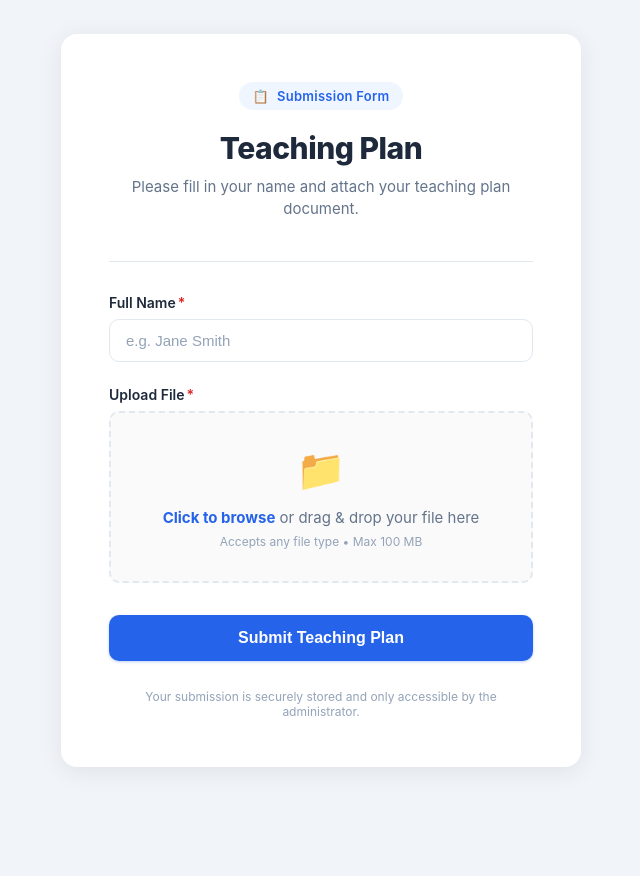
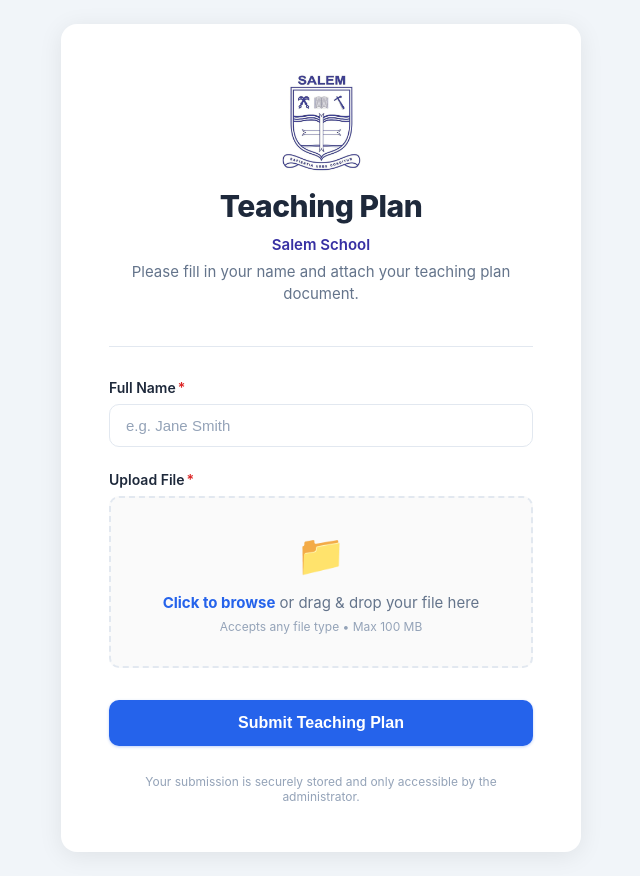
Before and after one commit to SenanuAmetame/teaching-plan-form, a website: page public/index.html in a window 1280 px wide. Shown: the whole page, without its empty margins (319-959 px from the left). Before the commit the page ends 800 px from the top, so only its background shows below. Drawn offline with Linux system fonts and the light colour scheme.

Commit message:
Add Salem school logo to form header

```diff
--- a/public/index.html
+++ b/public/index.html
@@ -288,10 +288,9 @@
 <body>
   <div class="card">
     <div class="header">
-      <div class="header-badge">
-        <span>📋</span> Submission Form
-      </div>
+      <img src="/logo.jpg" alt="Salem School Logo" style="width:100px;height:100px;object-fit:contain;margin-bottom:12px;">
       <h1>Teaching Plan</h1>
+      <p class="subtitle" style="font-weight:600;color:#3730a3;margin-bottom:4px;">Salem School</p>
       <p class="subtitle">Please fill in your name and attach your teaching plan document.</p>
     </div>
 
```
Also changed, not shown: public/logo.jpg (added).
